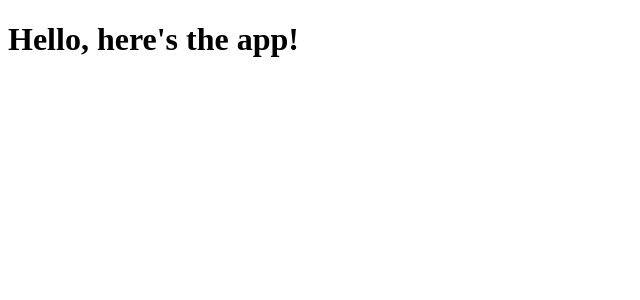
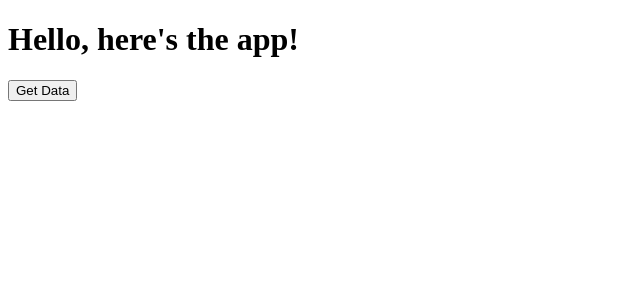
Before and after one commit to zachlchan/test_channel_utilization, a React app: page / in a window 1280 px wide. Shown: the top 300 px of the page, without its empty margins (0-640 px from the left). Built offline with nearby package versions, Linux system fonts and the light colour scheme; what fetch-mock would draw is missing.

Commit message:
implemented getChannels method to retrieve data from the mock API

```diff
--- a/src/components/App.js
+++ b/src/components/App.js
@@ -1,12 +1,19 @@
 import '../mockAPI'; // Do not remove or modify this line
 import React from 'react';
 // Add the following import to any file you use async/await in
-// import 'babel-polyfill';
+import 'babel-polyfill';
 
 const App = () => {
+    const getChannels = async () => {
+        const response = await fetch('tests');
+        const jsonResponse = await response.json();
+        return jsonResponse;
+    };
+
     return (
         <div>
             <h1>Hello, here's the app!</h1>
+            <button type="button" onClick={getChannels}>Get Data</button>
         </div>
     );
 };
```
